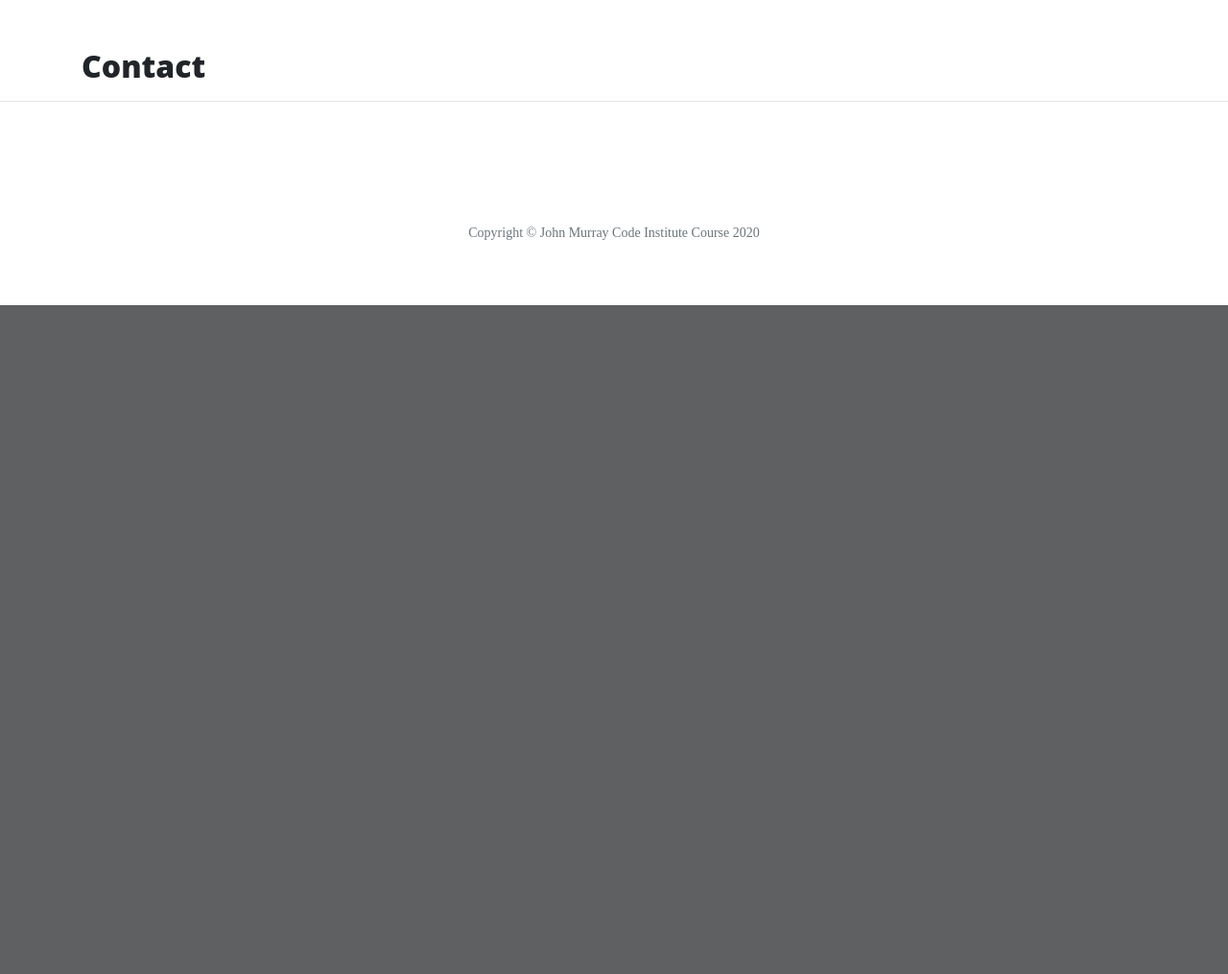
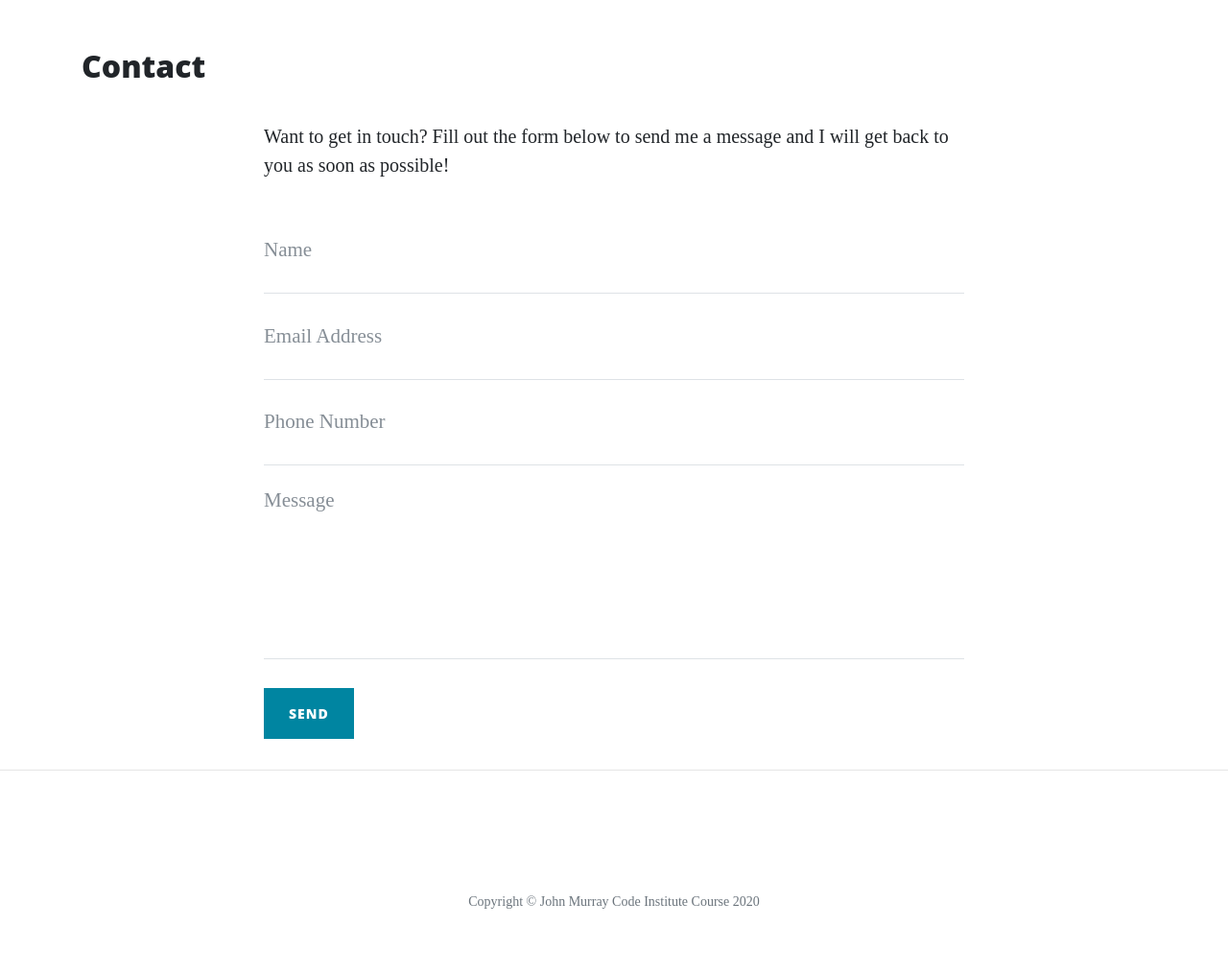
Before and after one commit to Jmurray1989/flask_coursework, a Flask app: page /contact in a window 1280 px wide. Shown: the part 532-1547 px from the top of the page at 96% size. Before the commit the page ends 850 px from the top, so only its background shows below. Run offline with Flask 2, Linux system fonts and the light colour scheme; some libraries are stand-ins or nearby versions.

Commit message:
update contact form

```diff
--- a/templates/contact.html
+++ b/templates/contact.html
@@ -1,5 +1,81 @@
-{% extends 'base.html' %}
-{% block content %}
-<h2> {{ page_title }} </h2>
+{% extends 'base.html' %} {% block content %}
+<h2>{{ page_title }}</h2>
+
+<div class="row">
+  <div class="col-lg-8 col-md-10 mx-auto">
+    <p>
+      Want to get in touch? Fill out the form below to send me a message and I
+      will get back to you as soon as possible!
+    </p>
+    <!-- Contact Form - Enter your email address on line 19 of the mail/contact_me.php file to make this form work. -->
+    <!-- WARNING: Some web hosts do not allow emails to be sent through forms to common mail hosts like Gmail or Yahoo. It's recommended that you use a private domain email address! -->
+    <!-- To use the contact form, your site must be on a live web host with PHP! The form will not work locally! -->
+    <form name="sentMessage" id="contactForm" novalidate>
+      <div class="control-group">
+        <div class="form-group floating-label-form-group controls">
+          <label>Name</label>
+          <input
+            type="text"
+            class="form-control"
+            placeholder="Name"
+            id="name"
+            required
+            data-validation-required-message="Please enter your name."
+          />
+          <p class="help-block text-danger"></p>
+        </div>
+      </div>
+      <div class="control-group">
+        <div class="form-group floating-label-form-group controls">
+          <label>Email Address</label>
+          <input
+            type="email"
+            class="form-control"
+            placeholder="Email Address"
+            id="email"
+            required
+            data-validation-required-message="Please enter your email address."
+          />
+          <p class="help-block text-danger"></p>
+        </div>
+      </div>
+      <div class="control-group">
+        <div class="form-group col-xs-12 floating-label-form-group controls">
+          <label>Phone Number</label>
+          <input
+            type="tel"
+            class="form-control"
+            placeholder="Phone Number"
+            id="phone"
+            required
+            data-validation-required-message="Please enter your phone number."
+          />
+          <p class="help-block text-danger"></p>
+        </div>
+      </div>
+      <div class="control-group">
+        <div class="form-group floating-label-form-group controls">
+          <label>Message</label>
+          <textarea
+            rows="5"
+            class="form-control"
+            placeholder="Message"
+            id="message"
+            required
+            data-validation-required-message="Please enter a message."
+          ></textarea>
+          <p class="help-block text-danger"></p>
+        </div>
+      </div>
+      <br />
+      <div id="success"></div>
+      <div class="form-group">
+        <button type="submit" class="btn btn-primary" id="sendMessageButton">
+          Send
+        </button>
+      </div>
+    </form>
+  </div>
+</div>
 
 {% endblock %}
```
